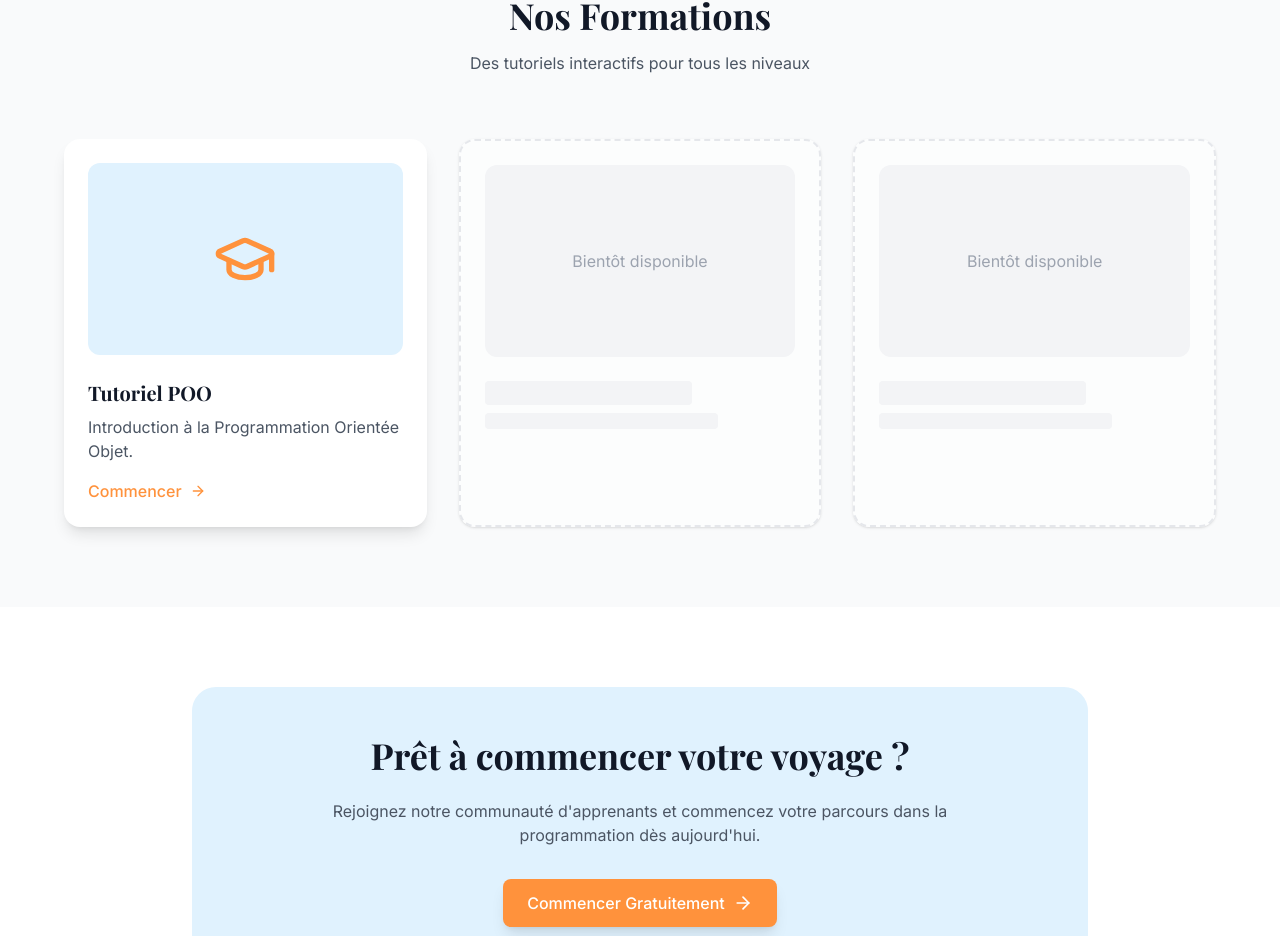
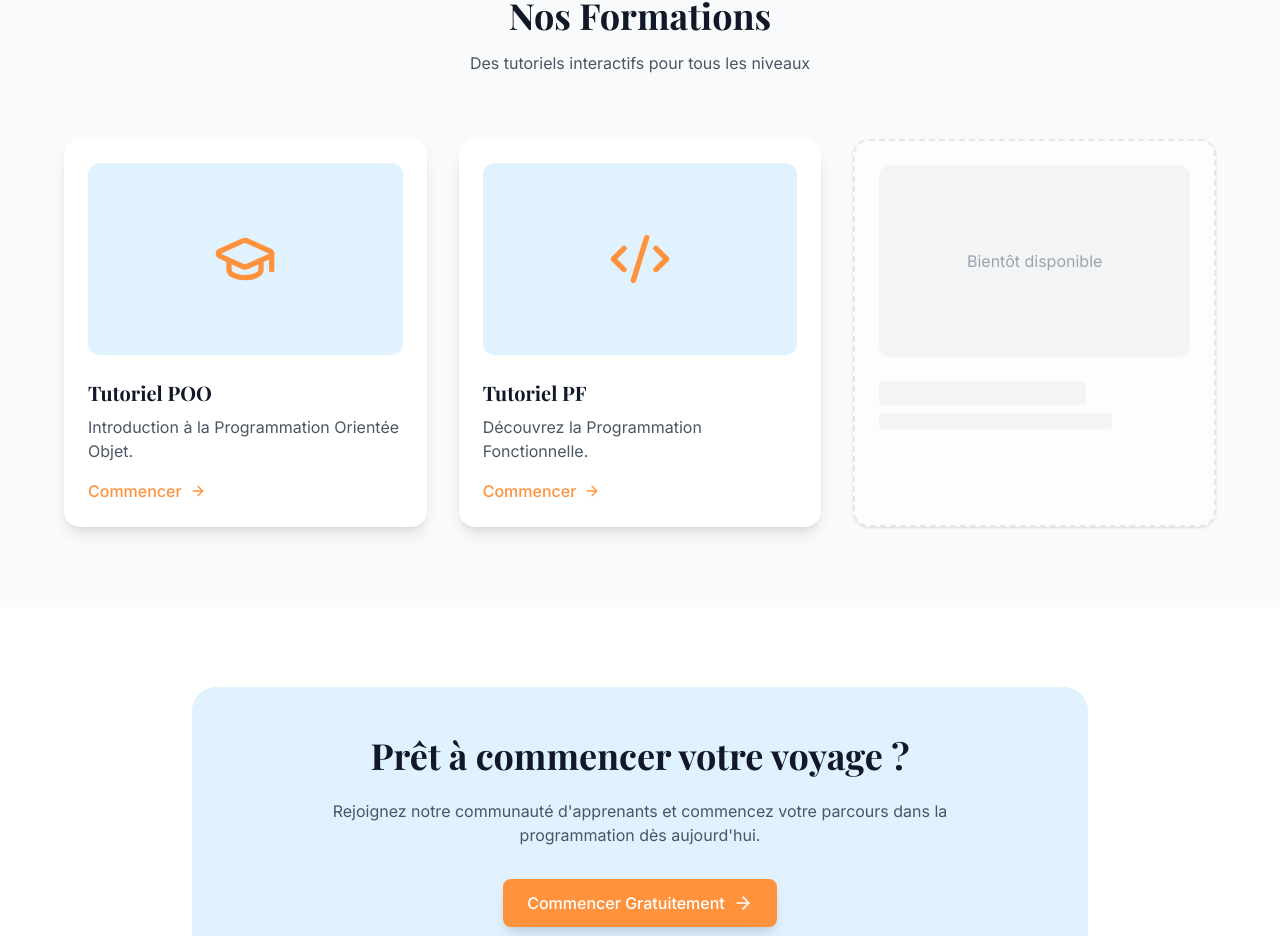
Before and after one commit to TeeBo8/modern-eduspace, a React (Vite) app: page / in a window 1280 px wide. Shown: the part 1073-2009 px from the top of the page. Built offline with nearby package versions, Linux system fonts and the light colour scheme.

Commit message:
Update homepage course section
Add new tutorials to the homepage's course section.

```diff
--- a/src/pages/Index.tsx
+++ b/src/pages/Index.tsx
@@ -1,5 +1,6 @@
+
 import { Link } from 'react-router-dom';
-import { ArrowRight, BookOpen, Star, GraduationCap } from 'lucide-react';
+import { ArrowRight, BookOpen, Star, GraduationCap, Code2 } from 'lucide-react';
 
 const Index = () => {
   return (
@@ -78,19 +79,32 @@ const Index = () => {
                 <ArrowRight className="ml-2 h-4 w-4 group-hover:translate-x-1 transition-transform" />
               </span>
             </Link>
-            {/* Placeholder cards for future courses */}
-            {[1, 2].map((index) => (
-              <div
-                key={index}
-                className="bg-white/50 rounded-2xl p-6 shadow border-2 border-dashed border-gray-200"
+
+            <Link
+              to="/fp-tutorial"
+              className="group bg-white rounded-2xl p-6 shadow-lg hover:shadow-xl transition-all transform hover:-translate-y-1"
             >
+              <div className="h-48 bg-primary rounded-xl mb-6 flex items-center justify-center">
+                <Code2 className="h-16 w-16 text-accent group-hover:scale-110 transition-transform" />
+              </div>
+              <h3 className="font-display text-xl font-bold mb-2">Tutoriel PF</h3>
+              <p className="text-gray-600 mb-4">
+                Découvrez la Programmation Fonctionnelle.
+              </p>
+              <span className="text-accent font-medium inline-flex items-center">
+                Commencer
+                <ArrowRight className="ml-2 h-4 w-4 group-hover:translate-x-1 transition-transform" />
+              </span>
+            </Link>
+
+            {/* Placeholder card for future course */}
+            <div className="bg-white/50 rounded-2xl p-6 shadow border-2 border-dashed border-gray-200">
               <div className="h-48 bg-gray-100 rounded-xl mb-6 flex items-center justify-center">
                 <span className="text-gray-400">Bientôt disponible</span>
               </div>
               <div className="h-6 w-2/3 bg-gray-100 rounded mb-2"></div>
               <div className="h-4 w-3/4 bg-gray-100 rounded"></div>
             </div>
-            ))}
           </div>
         </div>
       </section>
```
Lines whose indentation alone changed are shown as unchanged.
